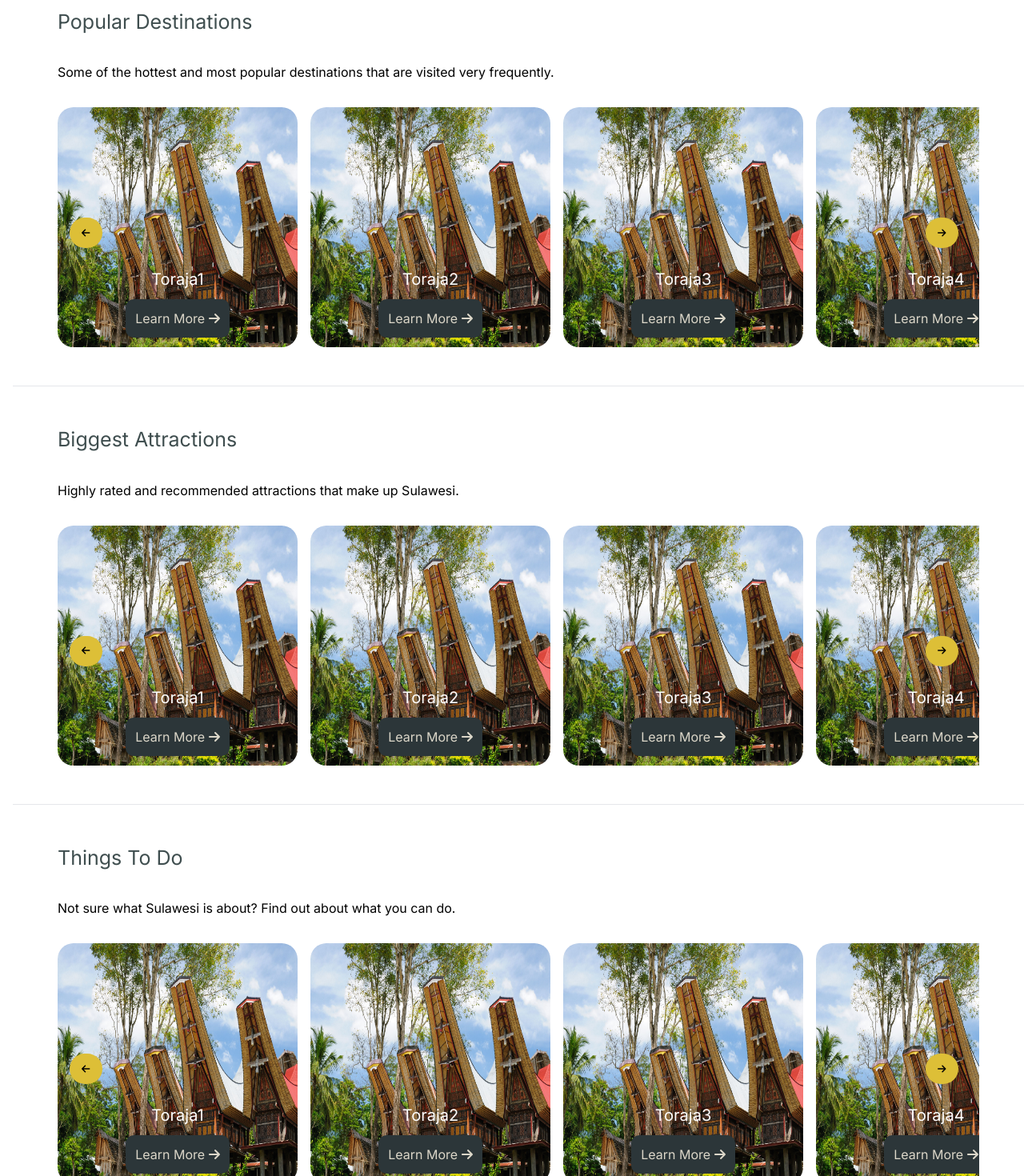
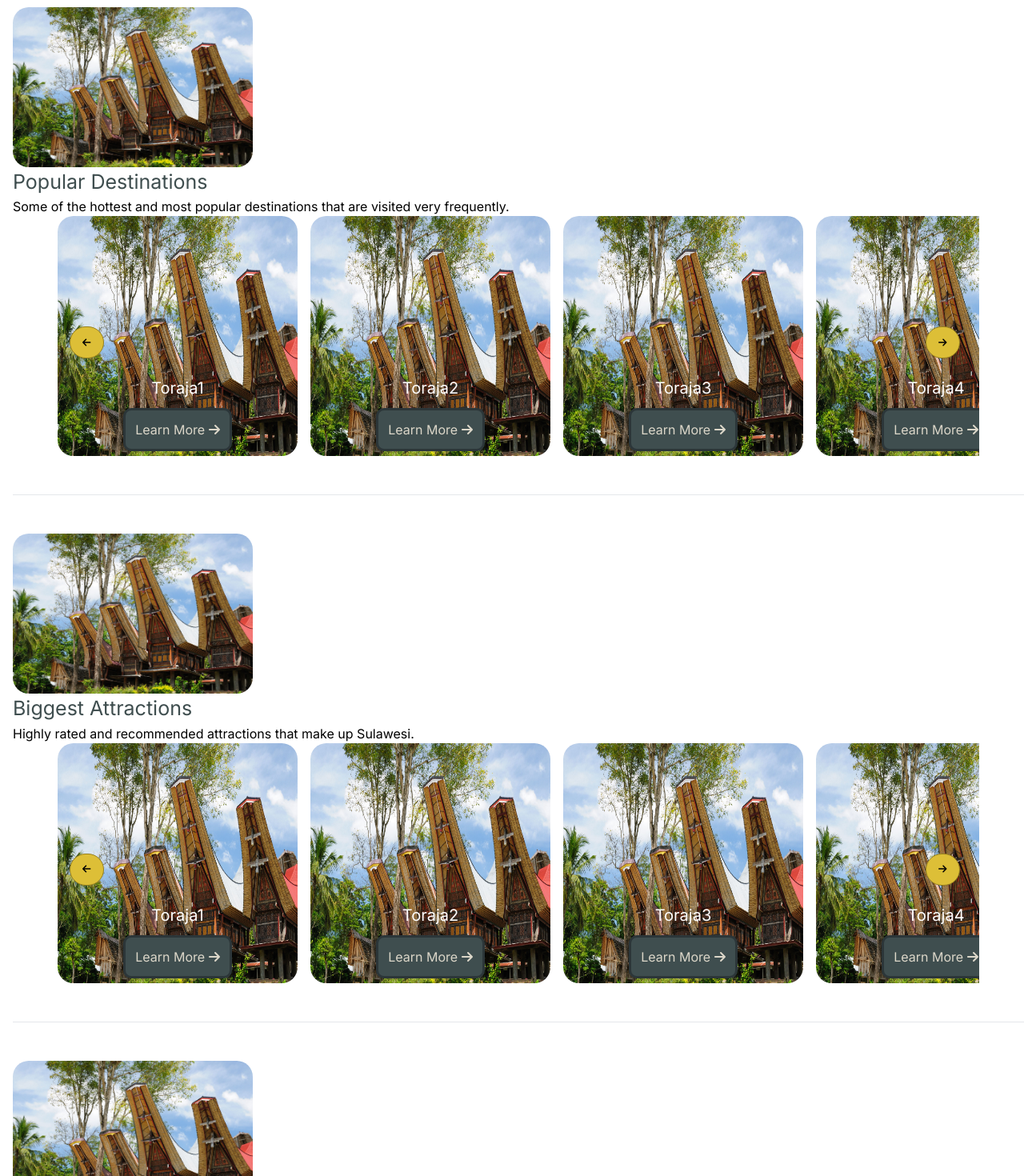
Before and after one commit to ilia-a3/toraja-wonders, a Next.js app in the folder frontend/: page / in a window 1280 px wide. Shown: the part 1760-3230 px from the top of the page at 80% size. Built offline with nearby package versions, Linux system fonts and the light colour scheme.

Commit message:
18-9-2023:2152

```diff
--- a/frontend/app/about-indonesia/styles.scss
+++ b/frontend/app/about-indonesia/styles.scss
@@ -18,6 +18,9 @@
     display: flex;
     flex-wrap: nowrap;
     height: max-content;
+    margin-left: auto;
+    margin-right: auto;
+    width: fit-content;
     img {
       width: 20rem;
       //   width: 100%;
--- /dev/null
+++ b/frontend/app/components/homeSection/HomeSection.tsx
@@ -0,0 +1,68 @@
+import Blog from "@/app/store/APIRequest";
+import { faArrowLeft, faArrowRight } from "@fortawesome/free-solid-svg-icons";
+import { FontAwesomeIcon } from "@fortawesome/react-fontawesome";
+import Widget from "../widget/Widget";
+import { ReactNode, useRef } from "react";
+
+export default function HomeExploreSection(props: {
+  title: string;
+  description: string;
+  elements: Blog[];
+  tileSize: number;
+  coverUrl: string;
+}) {
+  const scrRef = useRef<HTMLDivElement>(null);
+  const name = props.title
+    .replaceAll("-", " ")
+    .replace(
+      /\w\S*/g,
+      (txt) => txt.charAt(0).toUpperCase() + txt.substr(1).toLowerCase()
+    );
+  function forward() {
+    scrRef.current?.scrollBy({
+      left: props.tileSize,
+      behavior: "smooth",
+    });
+  }
+  function back() {
+    scrRef.current?.scrollBy({
+      left: -props.tileSize,
+      behavior: "smooth",
+    });
+  }
+
+  return (
+    <section id="popular-destinations" className="explore-section">
+      <div className="description">
+        <img
+          src={props.coverUrl}
+          alt="cover"
+          width={props.tileSize}
+          className="explore-cover"
+        />
+        <h3>{name}</h3>
+        <p>{props.description}</p>
+      </div>
+      {props.elements.length > 0 && (
+        <div className="scroll-menu" ref={scrRef}>
+          <button onClick={back} className="arrow left">
+            <FontAwesomeIcon icon={faArrowLeft}></FontAwesomeIcon>
+          </button>
+          <button onClick={forward} className="arrow right">
+            <FontAwesomeIcon icon={faArrowRight}></FontAwesomeIcon>
+          </button>
+          <div className="scr">
+            {props.elements.map((w) => (
+              <Widget
+                key={w.id}
+                img={w.imgUrls[0]}
+                title={w.title}
+                first={w.id == 0}
+              />
+            ))}
+          </div>
+        </div>
+      )}
+    </section>
+  );
+}
--- a/frontend/app/components/widget/Widget.scss
+++ b/frontend/app/components/widget/Widget.scss
@@ -12,9 +12,10 @@
   width: 100%;
   height: 100%;
   //   margin-left: 1rem;
+  overflow-x: hidden;
   img {
     height: 100%;
-    overflow-x: hidden;
+    width: auto;
     border-radius: 20px;
   }
   p {
@@ -32,13 +33,17 @@
     transform: translateY(240px);
     button {
       display: block;
-      background-color: var(--primary-col);
+      background-color: var(--secondary-col);
       color: var(--light-col);
       width: max-content;
       margin-left: auto;
       margin-right: auto;
       padding: 0.75rem;
       border-radius: 10px;
+      border-width: 3px;
+      &:hover {
+        background-color: var(--primary-col);
+      }
     }
   }
   margin-left: 1rem;
--- a/frontend/app/footer.scss
+++ b/frontend/app/footer.scss
@@ -29,6 +29,7 @@
     }
     p {
       margin-top: 1rem;
+      width: max-content;
     }
   }
   #navigation {
--- a/frontend/app/footer.tsx
+++ b/frontend/app/footer.tsx
@@ -10,8 +10,8 @@ export default function Footer() {
         <h1>Toraja Wonders</h1>
         <h2>Unlock The Treasures Together</h2>
         <p>Email: </p>
-        <p>Phone: </p>
-        <p>Whatsapp: </p>
+        <p>Phone: +62 821-9626-9074</p>
+        <p>Whatsapp: +62 821-9626-9074</p>
       </div>
       <div id="navigation">
         {navs.map((nav) => (
--- a/frontend/app/globals.scss
+++ b/frontend/app/globals.scss
@@ -5,7 +5,6 @@
   --secondary-col: #3f4e4f;
   --triary-col: #a27b5c;
   --light-col: #dcd7c9;
-  min-height: 200rem;
 }
 $nodeWidth: 300px;
 // $nodeCount: 3;
@@ -23,12 +22,12 @@ $width: 900px;
 }
 @media screen and (max-width: calc(#{$nodeWidth} * 2)) and (min-width: $nodeWidth) {
   // $nodeCount: 2;
-  $nodeWidth: 300px;
+  $nodeWidth: 600px;
   $width: calc($nodeWidth * 2 - 2rem + 20px * (2 - 1));
 }
 @media screen and (min-width: calc(#{$nodeWidth} * 3)) {
   // $nodeCount: 3;
-  $nodeWidth: 300px;
+  $nodeWidth: 900px;
   $width: calc($nodeWidth * 3 - 2rem + 20px * (3 - 1));
 }
 // $width: calc($nodeWidth * $nodeCount - 2rem);
@@ -175,9 +174,13 @@ $width: 900px;
     margin-top: calc(150px - 12px);
     // background-color: rgb(187, 76, 76);
     background-color: rgb(221, 191, 55);
+    border: 1px solid rgb(150, 128, 31);
     padding: 10px 15px 10px 15px;
     border-radius: 100px;
-
+    &:hover {
+      background-color: rgb(150, 128, 31);
+      color: rgb(221, 191, 55);
+    }
     &.right {
       margin-left: calc(#{$width} - 12px - 15px - 40px);
     }
@@ -201,8 +204,7 @@ $width: 900px;
     margin-left: auto;
     margin-right: auto;
   }
-  h3,
-  p {
+  .information {
     width: $width;
     max-width: 100vw;
     margin-bottom: 2rem;
@@ -210,6 +212,10 @@ $width: 900px;
   h3 {
     font-size: 25px;
     color: var(--secondary-col);
+  }
+  img.explore-cover {
+    border-radius: 20px;
+    // float: left;
   }
 }
 #places-to-explore {
@@ -253,6 +259,9 @@ $width: 900px;
         color: var(--light-col);
         padding: 1rem;
         text-align: center;
+        &:hover {
+          background-color: var(--primary-col);
+        }
       }
     }
     width: 50%;
@@ -295,3 +304,11 @@ $width: 900px;
     }
   }
 }
+button {
+  border: 5px solid var(--primary-col);
+  background-color: var(--secondary-col);
+  color: var(--light-col);
+  &:hover {
+    background-color: var(--primary-col);
+  }
+}
--- a/frontend/app/layout.tsx
+++ b/frontend/app/layout.tsx
@@ -6,10 +6,11 @@ import { Inter } from "next/font/google";
 import Head from "next/head";
 import Navbar from "./navbar";
 import Footer from "./footer";
+import { Metadata } from "next";
 
 const inter = Inter({ subsets: ["latin"] });
 
-export const metadata = {
+export const metadata: Metadata = {
   title: "Toraja Wonders - Explore Indonesia",
   description:
     "Explore the Sulawesi islands in Indonesia and book your next holiday.",
--- a/frontend/app/page.tsx
+++ b/frontend/app/page.tsx
@@ -7,6 +7,7 @@ import { faArrowLeft, faArrowRight } from "@fortawesome/free-solid-svg-icons";
 import { FontAwesomeIcon } from "@fortawesome/react-fontawesome";
 import { getArticleOfType } from "./store/APIRequest";
 import Link from "next/link";
+import HomeExploreSection from "./components/homeSection/HomeSection";
 
 // const TILE_SIZE = 300;
 
@@ -59,43 +60,6 @@ export default function Home() {
     }[]
   >([]);
 
-  function forwardDest() {
-    destinationsRef.current?.scrollBy({
-      left: tileSize,
-      behavior: "smooth",
-    });
-  }
-  function backDest() {
-    destinationsRef.current?.scrollBy({
-      left: -tileSize,
-      behavior: "smooth",
-    });
-  }
-  function forwardPlace() {
-    attractionsRef.current?.scrollBy({
-      left: tileSize,
-      behavior: "smooth",
-    });
-  }
-  function backPlace() {
-    attractionsRef.current?.scrollBy({
-      left: -tileSize,
-      behavior: "smooth",
-    });
-  }
-  function forwardThings() {
-    thingsRef.current?.scrollBy({
-      left: tileSize,
-      behavior: "smooth",
-    });
-  }
-  function backThings() {
-    thingsRef.current?.scrollBy({
-      left: -tileSize,
-      behavior: "smooth",
-    });
-  }
-
   function onHeroClick(to: string) {
     if (to == "destinations") {
       destinationsRef.current?.focus();
@@ -105,19 +69,6 @@ export default function Home() {
     } else if (to == "things") {
       thingsRef.current?.scrollTo();
     }
-  }
-
-  function moveToDestination(event: any) {
-    event.preventDefault();
-    onHeroClick("destinations");
-  }
-  function moveToAttractions(event: any) {
-    event.preventDefault();
-    onHeroClick("attractions");
-  }
-  function moveToThings(event: any) {
-    event.preventDefault();
-    onHeroClick("things");
   }
   return (
     <main>
@@ -147,86 +98,35 @@ export default function Home() {
       <section id="places-to-explore">
         {/* <Link href="example">Amongus</Link> */}
         <h2>Where to explore in Sulawesi</h2>
-        <section id="popular-destinations" className="explore-section">
-          <h3>Popular Destinations</h3>
-          <p>
-            Some of the hottest and most popular destinations that are visited
-            very frequently.
-          </p>
-          {destinations.length > 0 && (
-            <div className="scroll-menu" ref={destinationsRef}>
-              <button onClick={backDest} className="arrow left">
-                <FontAwesomeIcon icon={faArrowLeft}></FontAwesomeIcon>
-              </button>
-              <button onClick={forwardDest} className="arrow right">
-                <FontAwesomeIcon icon={faArrowRight}></FontAwesomeIcon>
-              </button>
-              <div className="scr">
-                {destinations.map((w) => (
-                  <Widget
-                    key={w.id}
-                    img={w.imgUrls[0]}
-                    title={w.title}
-                    first={w.id == 0}
-                  />
-                ))}
-              </div>
-            </div>
-          )}
-        </section>
+        <HomeExploreSection
+          title={"popular-destinations"}
+          description={
+            "Some of the hottest and most popular destinations that are visited very frequently."
+          }
+          elements={destinations}
+          tileSize={tileSize}
+          coverUrl="/images/toraja-cover.jpg"
+        ></HomeExploreSection>
         <hr />
-        <section id="top-attractions" className="explore-section">
-          <h3>Biggest Attractions</h3>
-          <p>Highly rated and recommended attractions that make up Sulawesi.</p>
-          {attractions.length > 0 && (
-            <div className="scroll-menu" ref={attractionsRef}>
-              <button onClick={backPlace} className="arrow left">
-                <FontAwesomeIcon icon={faArrowLeft}></FontAwesomeIcon>
-              </button>
-              <button onClick={forwardPlace} className="arrow right">
-                <FontAwesomeIcon icon={faArrowRight}></FontAwesomeIcon>
-              </button>
-              <div className="scr">
-                {attractions.map((w) => (
-                  <Widget
-                    key={w.id}
-                    img={w.imgUrls[0]}
-                    title={w.title}
-                    first={w.id == 0}
-                    className="widget"
-                  />
-                ))}
-              </div>
-            </div>
-          )}
-        </section>
+        <HomeExploreSection
+          title={"biggest-attractions"}
+          description={
+            "Highly rated and recommended attractions that make up Sulawesi."
+          }
+          elements={attractions}
+          tileSize={tileSize}
+          coverUrl="/images/toraja-cover.jpg"
+        />
         <hr />
-        <section id="things-to-do" className="explore-section">
-          <h3>Things To Do</h3>
-          <p>
-            Not sure what Sulawesi is about? Find out about what you can do.
-          </p>
-          {things.length > 0 && (
-            <div className="scroll-menu" ref={thingsRef}>
-              <button onClick={backThings} className="arrow left">
-                <FontAwesomeIcon icon={faArrowLeft}></FontAwesomeIcon>
-              </button>
-              <button onClick={forwardThings} className="arrow right">
-                <FontAwesomeIcon icon={faArrowRight}></FontAwesomeIcon>
-              </button>
-              <div className="scr">
-                {things.map((w) => (
-                  <Widget
-                    key={w.id}
-                    img={w.imgUrls[0]}
-                    title={w.title}
-                    first={w.id == 0}
-                  />
-                ))}
-              </div>
-            </div>
-          )}
-        </section>
+        <HomeExploreSection
+          title={"things-to-do"}
+          description={
+            "Not sure what Sulawesi is about? Find out about what you can do."
+          }
+          elements={things}
+          tileSize={tileSize}
+          coverUrl="/images/toraja-cover.jpg"
+        />
       </section>
     </main>
   );
```
